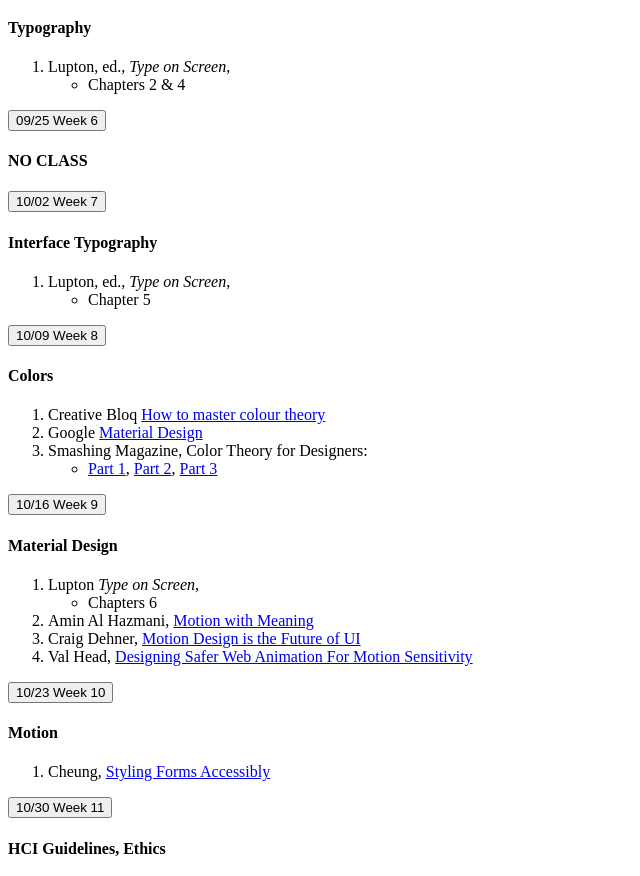
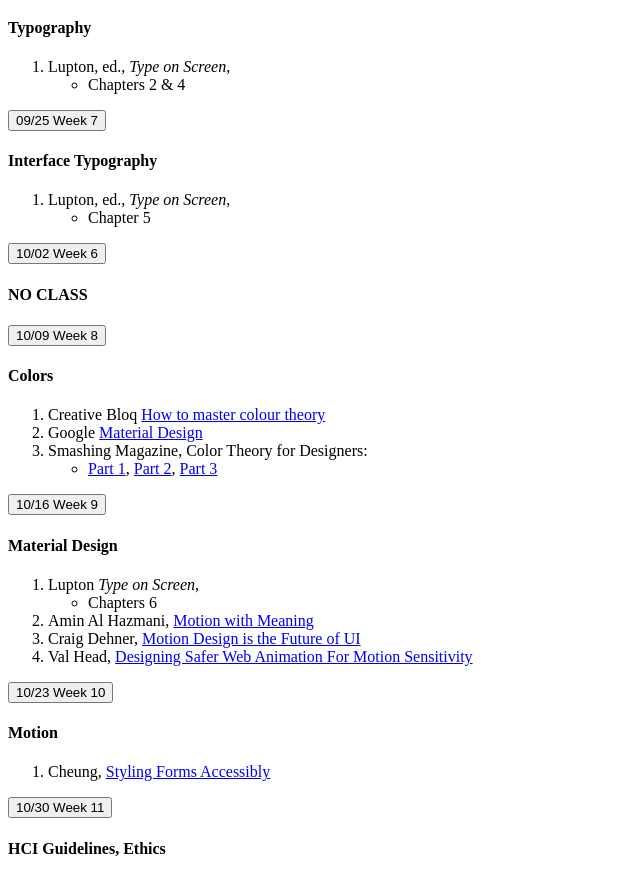
Before and after one commit to ekim51-ITMD362/itmd-362-fall2019, a plain HTML site: page index.html in a window 1280 px wide. Shown: the part 1032-1908 px from the top of the page, without its empty margins (0-640 px from the left). Drawn offline with nearby package versions, Linux system fonts and the light colour scheme; files that its build step writes are made by us from their sources.

Commit message:
changing canceled class

```diff
--- a/index.html
+++ b/index.html
@@ -91,11 +91,7 @@
                 </li>
               </ol>
             </div>
-            <button class="accordion">09/25 Week 6</button>
-            <div class="panel">
-              <h4 class="topic">NO CLASS</h4>
-            </div>
-            <button class="accordion">10/02 Week 7</button>
+            <button class="accordion">09/25 Week 7</button>
             <div class="panel">
               <h4 class="topic">Interface Typography</h4>
               <ol class="alignleft">
@@ -103,6 +99,10 @@
                   <ul><li class="nobullet">Chapter 5</li></ul>
                 </li>
               </ol>
+            </div>
+            <button class="accordion">10/02 Week 6</button>
+            <div class="panel">
+              <h4 class="topic">NO CLASS</h4>
             </div>
             <button class="accordion">10/09 Week 8</button>
             <div class="panel">
```
